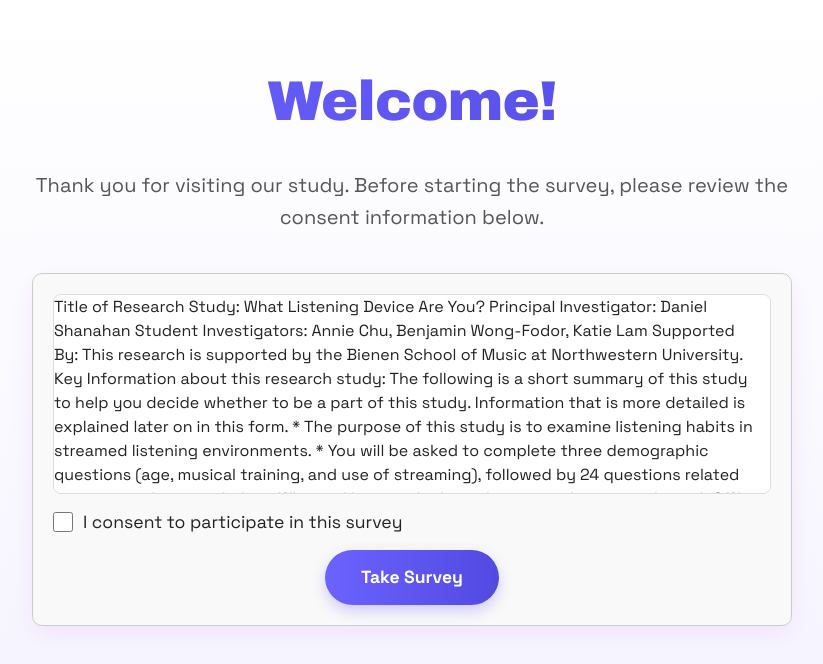
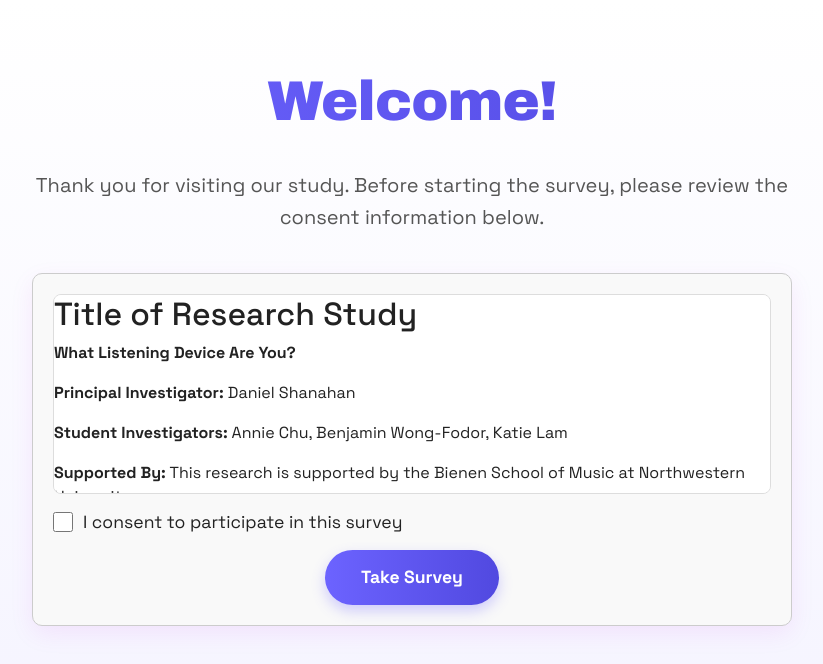
Before and after one commit to b1982384/SLIME-survey-app, a React (Vite) app in the folder survey_app/: page / in a window 1280 px wide. Shown: the top 664 px of the page, without its empty margins (228-1051 px from the left). Built offline with nearby package versions, Linux system fonts and the light colour scheme.

Commit message:
all done

```diff
--- a/survey_app/src/HomePage.tsx
+++ b/survey_app/src/HomePage.tsx
@@ -27,40 +27,60 @@ const HomePage: React.FC = () => {
       </p>
 
       <div className="consent-section">
-        <p className="consent-text">
-        Title of Research Study: What Listening Device Are You?
-Principal Investigator: Daniel Shanahan
-Student Investigators: Annie Chu, Benjamin Wong-Fodor, Katie Lam
+      <div className="consent-text">
+  <h2>Title of Research Study</h2>
+  <p><strong>What Listening Device Are You?</strong></p>
 
-Supported By: This research is supported by the Bienen School of Music at Northwestern University.
-Key Information about this research study:
-The following is a short summary of this study to help you decide whether to be a part of this study. Information that is more detailed is explained later on in this form.
+  <p><strong>Principal Investigator:</strong> Daniel Shanahan</p>
+  <p><strong>Student Investigators:</strong> Annie Chu, Benjamin Wong-Fodor, Katie Lam</p>
 
-  *   The purpose of this study is to examine listening habits in streamed listening environments.
-  *   You will be asked to complete three demographic questions (age, musical training, and use of streaming), followed by 24 questions related to your own listening habits.
+  <p><strong>Supported By:</strong> This research is supported by the Bienen School of Music at Northwestern University.</p>
 
- Why am I being asked to take part in this research study?
+  <h3>Key Information about this Research Study</h3>
+  <p>
+    The following is a short summary of this study to help you decide whether to be a part of this study.
+    More detailed information is explained later in this form.
+  </p>
 
-We are asking you to take part in this research study because you are between the ages of 18-65, are located within the United States, have no known hearing or vision problems, and have access to headphones.
-How many people will be in this study?
-We expect about 800 people will be in this research study.
-What should I know about participating in a research study?
+  <ul>
+    <li>
+      The purpose of this study is to examine listening habits in streamed listening environments.
+    </li>
+    <li>
+      You will be asked to complete three demographic questions (age, musical training, and use of streaming),
+      followed by 24 questions related to your own listening habits.
+    </li>
+  </ul>
 
-  *   Whether or not you take part is up to you.
-  *   You can choose not to take part.
-  *   You can agree to take part and later change your mind.
-  *   Your decision will not be held against you.
-  *   You can ask all the questions you want before you decide.
-  *   You do not have to answer any question you do not want to answer.
+  <h3>Why am I being asked to take part in this research study?</h3>
+  <p>
+    We are asking you to take part in this research study because you are between the ages of 18–65,
+    are located within the United States, have no known hearing or vision problems,
+    and have access to headphones.
+  </p>
 
+  <h3>How many people will be in this study?</h3>
+  <p>
+    We expect about 800 people will participate in this research study.
+  </p>
 
+  <h3>What should I know about participating in a research study?</h3>
+  <ul>
+    <li>Whether or not you take part is up to you.</li>
+    <li>You can choose not to take part.</li>
+    <li>You can agree to take part and later change your mind.</li>
+    <li>Your decision will not be held against you.</li>
+    <li>You can ask any questions you want before you decide.</li>
+    <li>You do not have to answer any question you do not want to answer.</li>
+  </ul>
 
-What happens if I say, “Yes, I want to be in this research”?
-
-
-
-After consenting to participation, you will be presented asked one brief question about your musical training. After this, you will be asked a few short demographic questions (age, musical training, and how often you stream music). You will then be asked 24 questions about your listening habits.
-        </p>
+  <h3>What happens if I say, “Yes, I want to be in this research”?</h3>
+  <p>
+    After consenting to participate, you will first be asked one brief question about your musical training.
+    You will then be asked a few short demographic questions (age, musical training, and how often you stream music),
+    followed by 24 questions about your listening habits.
+  </p>
+</div>
 
         <label className="consent-checkbox">
           <input
--- a/survey_app/src/result.css
+++ b/survey_app/src/result.css
@@ -329,6 +329,25 @@
   text-decoration: none;
 }
 
+/* Button styling: centered, pill, gradient, subtle shadow */
+.download-btn {
+  background: linear-gradient(135deg, #3b82f6 0%, #60a5fa 100%);
+  color: #fff;
+  border: 0;
+  padding: 10px 18px;
+  border-radius: 999px;
+  font-weight: 700;
+  font-size: 14px;
+  letter-spacing: 0.2px;
+  display: inline-flex;
+  align-items: center;
+  gap: 8px;
+  box-shadow: 0 6px 18px rgba(59,130,246,0.18);
+  cursor: pointer;
+  transition: transform 150ms ease, box-shadow 150ms ease, opacity 150ms ease;
+  text-decoration: none;
+}
+
 /* Icon sizing inside button */
 .download-btn svg {
   width: 18px;
--- a/survey_app/src/result.tsx
+++ b/survey_app/src/result.tsx
@@ -709,7 +709,7 @@ const ResultsPage = () => {
     };
 
     return (
-      <button onClick={handleCopy}>
+      <button className = "download-btn" onClick={handleCopy}>
         {copied ? "Copied!" : "Copy Link"}
       </button>
     );
```
